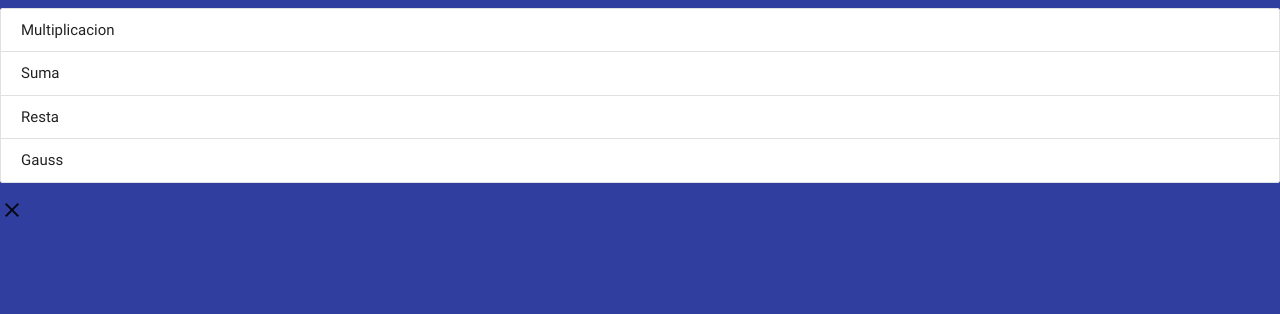
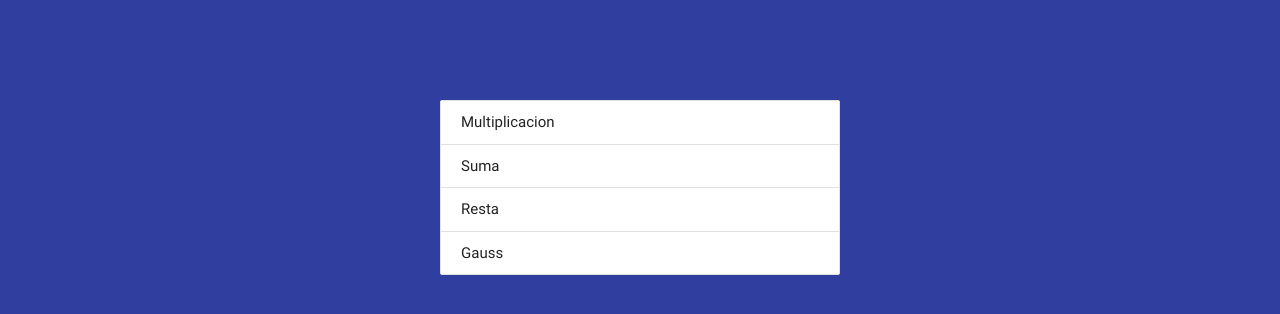
Before and after one commit to albizures/umg-al, a website: page index.html in a window 1280 px wide. Drawn offline with Linux system fonts and the light colour scheme; the site is published under a folder, as on GitHub Pages, so addresses that start at the root find nothing.

Commit message:
Update index.html

```diff
--- a/index.html
+++ b/index.html
@@ -7,7 +7,7 @@
     <link rel="stylesheet" href="bower_components/normalize.css/normalize.css" media="screen" title="no title" charset="utf-8">
     <link href="https://fonts.googleapis.com/icon?family=Material+Icons" rel="stylesheet">
 	  <link rel="stylesheet" href="bower_components/materialize/dist/css/materialize.css" media="screen" title="no title" charset="utf-8">
-    <link rel="stylesheet" href="/css/style.css" media="screen" title="no title" charset="utf-8">
+    <link rel="stylesheet" href="css/style.css" media="screen" title="no title" charset="utf-8">
   </head>
   <body ng-controller="Main" class="indigo darken-2">
     <main class="item {{seccionName}}" ng-class="{'active': mainActive  , 'second' : secondMain }">
```
